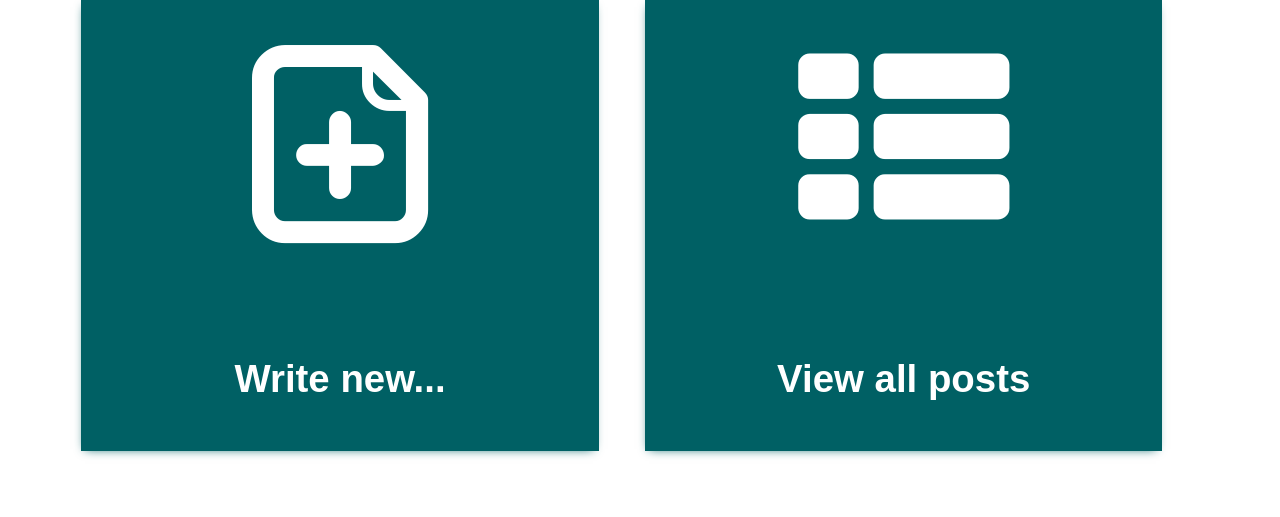
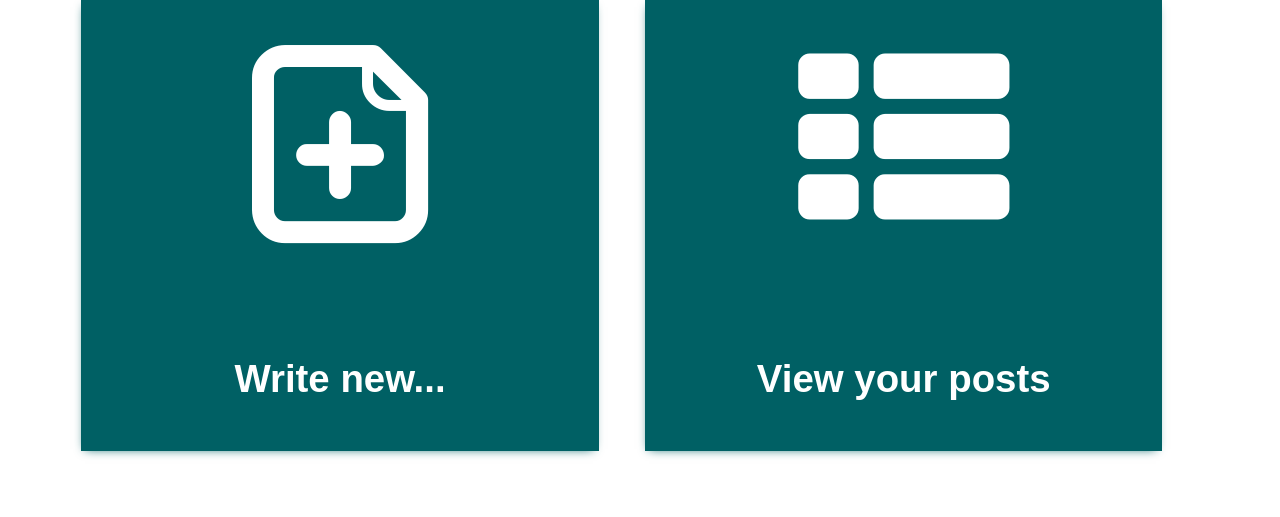
Before and after one commit to IrinaTheNerd/bloggie, a PHP site: page /dashboard in a window 1280 px wide. Shown: the part 612-1129 px from the top of the page. Run offline with PHP 8.4, Linux system fonts and the light colour scheme; the visitor is signed in with stand-in values (Sample User, id 1); data that the repository does not hold is empty; some libraries are stand-ins or nearby versions.

Commit message:
fixed all

```diff
--- a/dashboard.php
+++ b/dashboard.php
@@ -48,7 +48,7 @@ $userRow=$stmt->fetch(PDO::FETCH_ASSOC)
 				<span class="access">View your posts</span>
 			</div>
 			<div class="tile">
-				<h3>View all posts</h3>
+				<h3>View your posts</h3>
 			</div>
 		</a>
 	</div>
```
